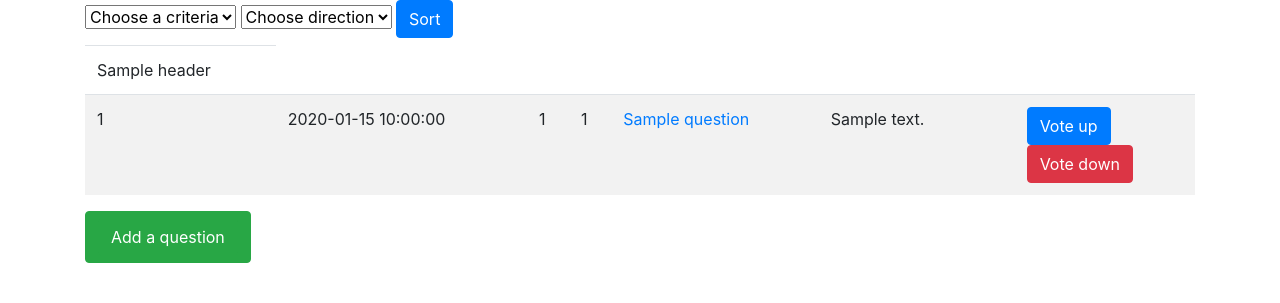
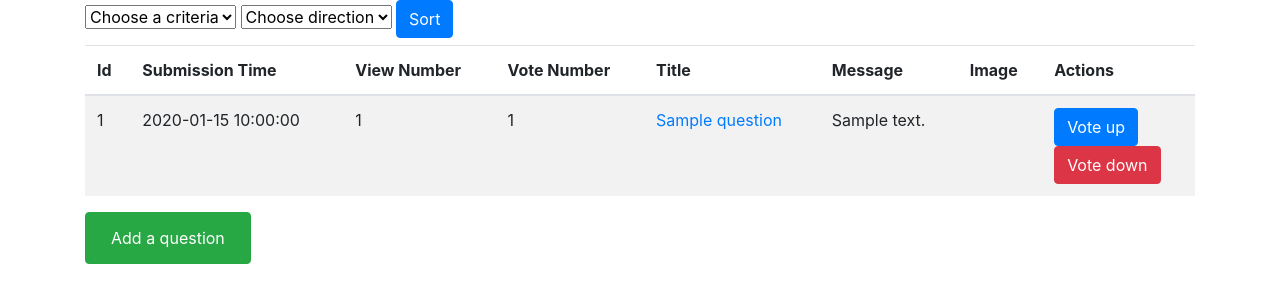
Before and after one commit to MihaelaNaidin040696/ask-mate, a Flask app: template templates/list_of_questions.html in a window 1280 px wide. Shown: the part 56-359 px from the top of the page. Run offline with Flask 2, Linux system fonts and the light colour scheme; the template is opened without the code that fills it: most values are stand-ins (such as "Sample title", 1, 10 or a date in 2020).

Commit message:
changed headers for table

```diff
--- a/templates/list_of_questions.html
+++ b/templates/list_of_questions.html
@@ -29,13 +29,16 @@ block content %}
 
 <table class="table table-striped table-hover">
     <thead>
-
         <tr>
-            {% for header in headers %}
-                <td>{{ header }}</td>
-             {% endfor %}
+            <th>Id</th>
+            <th>Submission Time</th>
+            <th>View Number</th>
+            <th>Vote Number</th>
+            <th>Title</th>
+            <th>Message</th>
+            <th>Image</th>
+            <th>Actions</th>
         </tr>
-
     </thead>
     <tbody>
         {% for question in questions %}
```
